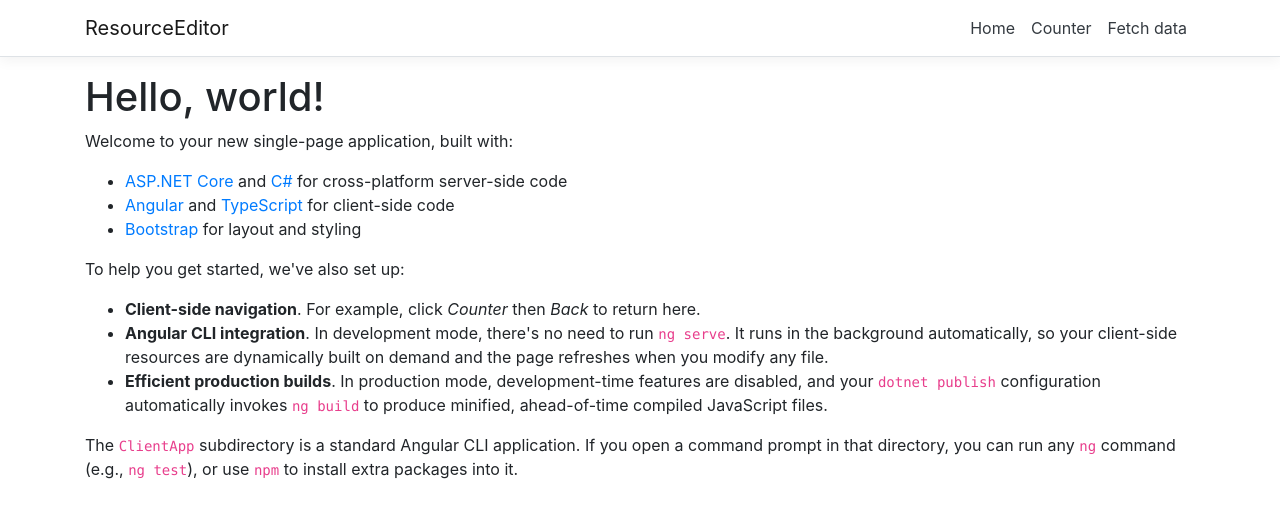
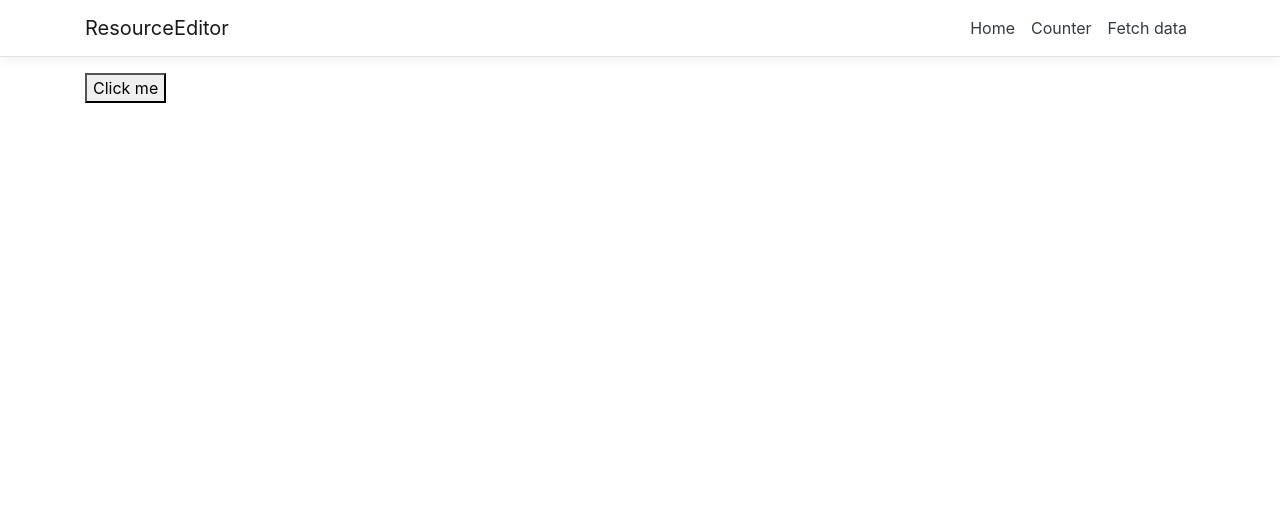
Before and after one commit to vliubarski/ResourceEditor, an Angular app in the folder ResourceEditor/ClientApp/: page / in a window 1280 px wide. Shown: the top 518 px of the page. Built offline with nearby package versions, Linux system fonts and the light colour scheme.

Commit message:
added call to Products(lookFor) controller action

```diff
--- a/ResourceEditor/ClientApp/src/app/home/home.component.html
+++ b/ResourceEditor/ClientApp/src/app/home/home.component.html
@@ -1,14 +1 @@
-<h1>Hello, world!</h1>
-<p>Welcome to your new single-page application, built with:</p>
-<ul>
-  <li><a href='https://get.asp.net/'>ASP.NET Core</a> and <a href='https://msdn.microsoft.com/en-us/library/67ef8sbd.aspx'>C#</a> for cross-platform server-side code</li>
-  <li><a href='https://angular.io/'>Angular</a> and <a href='http://www.typescriptlang.org/'>TypeScript</a> for client-side code</li>
-  <li><a href='http://getbootstrap.com/'>Bootstrap</a> for layout and styling</li>
-</ul>
-<p>To help you get started, we've also set up:</p>
-<ul>
-  <li><strong>Client-side navigation</strong>. For example, click <em>Counter</em> then <em>Back</em> to return here.</li>
-  <li><strong>Angular CLI integration</strong>. In development mode, there's no need to run <code>ng serve</code>. It runs in the background automatically, so your client-side resources are dynamically built on demand and the page refreshes when you modify any file.</li>
-  <li><strong>Efficient production builds</strong>. In production mode, development-time features are disabled, and your <code>dotnet publish</code> configuration automatically invokes <code>ng build</code> to produce minified, ahead-of-time compiled JavaScript files.</li>
-</ul>
-<p>The <code>ClientApp</code> subdirectory is a standard Angular CLI application. If you open a command prompt in that directory, you can run any <code>ng</code> command (e.g., <code>ng test</code>), or use <code>npm</code> to install extra packages into it.</p>
+<button (click)="OnClick()">Click me</button>
--- a/ResourceEditor/ClientApp/src/app/home/home.component.ts
+++ b/ResourceEditor/ClientApp/src/app/home/home.component.ts
@@ -1,8 +1,27 @@
 import { Component } from '@angular/core';
+import { ResourceService } from '../products/resource.service';
+import { Product } from '../products/product';
 
 @Component({
   selector: 'app-home',
   templateUrl: './home.component.html',
 })
 export class HomeComponent {
+  products: Product[];
+  errorMessage: string;
+
+
+  constructor(private resourceService: ResourceService) {
+
+  }
+
+  OnClick() {
+    //console.log("clicked !");
+    this.resourceService.getProducts('abc').subscribe(
+      (products: Product[]) => this.products = products,
+      (err: any) => this.errorMessage = err.error
+    );
+
+  }
+
 }
--- /dev/null
+++ b/ResourceEditor/ClientApp/src/app/products/product.ts
@@ -0,0 +1,7 @@
+export interface Product {
+    id: number | null;
+    productName: string;
+    productCode: string;
+    description: string;
+    starRating: number;
+}
--- /dev/null
+++ b/ResourceEditor/ClientApp/src/app/products/resource.service.ts
@@ -0,0 +1,43 @@
+import { Injectable } from '@angular/core';
+import { Product } from './product';
+import { Observable, of, BehaviorSubject, throwError } from 'rxjs';
+import { HttpClient, HttpHeaders } from '@angular/common/http';
+import { catchError, tap, map } from 'rxjs/operators';
+
+@Injectable({
+  providedIn: 'root'
+})
+export class ResourceService {
+  private products: Product[];
+  private productsUrl = 'api/SampleData/products';
+
+  constructor(private http: HttpClient) { }
+
+  getProducts(lookFor: string): Observable<Product[]> {
+    //if (this.products) {
+    //  return of(this.products);
+    //}
+    return this.http.get<Product[]>(this.productsUrl+'/'+lookFor)
+      .pipe(
+        tap(data => console.log(JSON.stringify(data))),
+        tap(data => this.products = data),
+        catchError(this.handleError)
+      );
+  }
+
+  private handleError(err) {
+    // in a real world app, we may send the server to some remote logging infrastructure
+    // instead of just logging it to the console
+    let errorMessage: string;
+    if (err.error instanceof ErrorEvent) {
+      // A client-side or network error occurred. Handle it accordingly.
+      errorMessage = `An error occurred: ${err.error.message}`;
+    } else {
+      // The backend returned an unsuccessful response code.
+      // The response body may contain clues as to what went wrong,
+      errorMessage = `Backend returned code ${err.status}: ${err.body.error}`;
+    }
+    console.error(err);
+    return throwError(errorMessage);
+  }
+}
```
Also changed, not shown: 2 other files (tests, documents, lock files or other folders).
